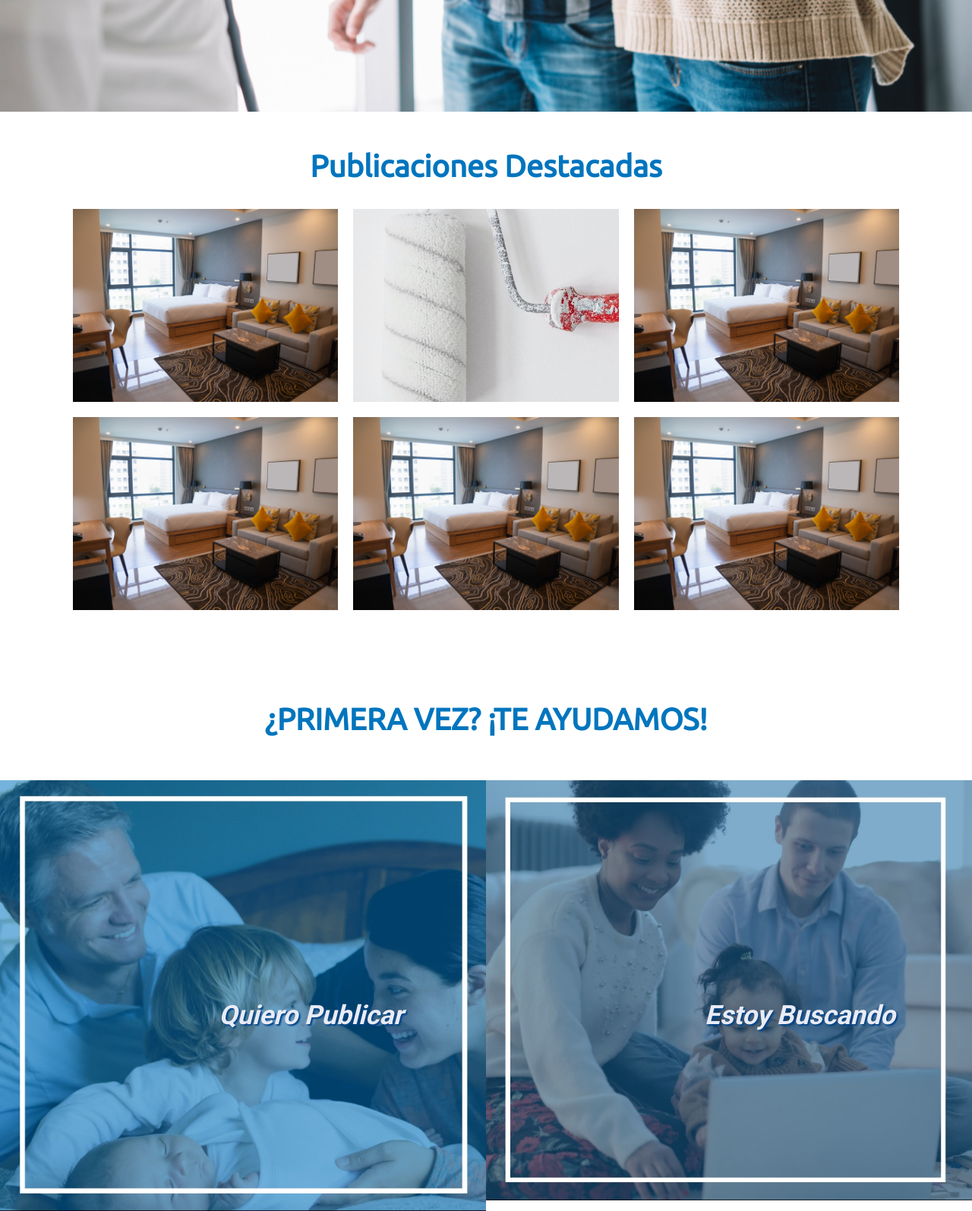
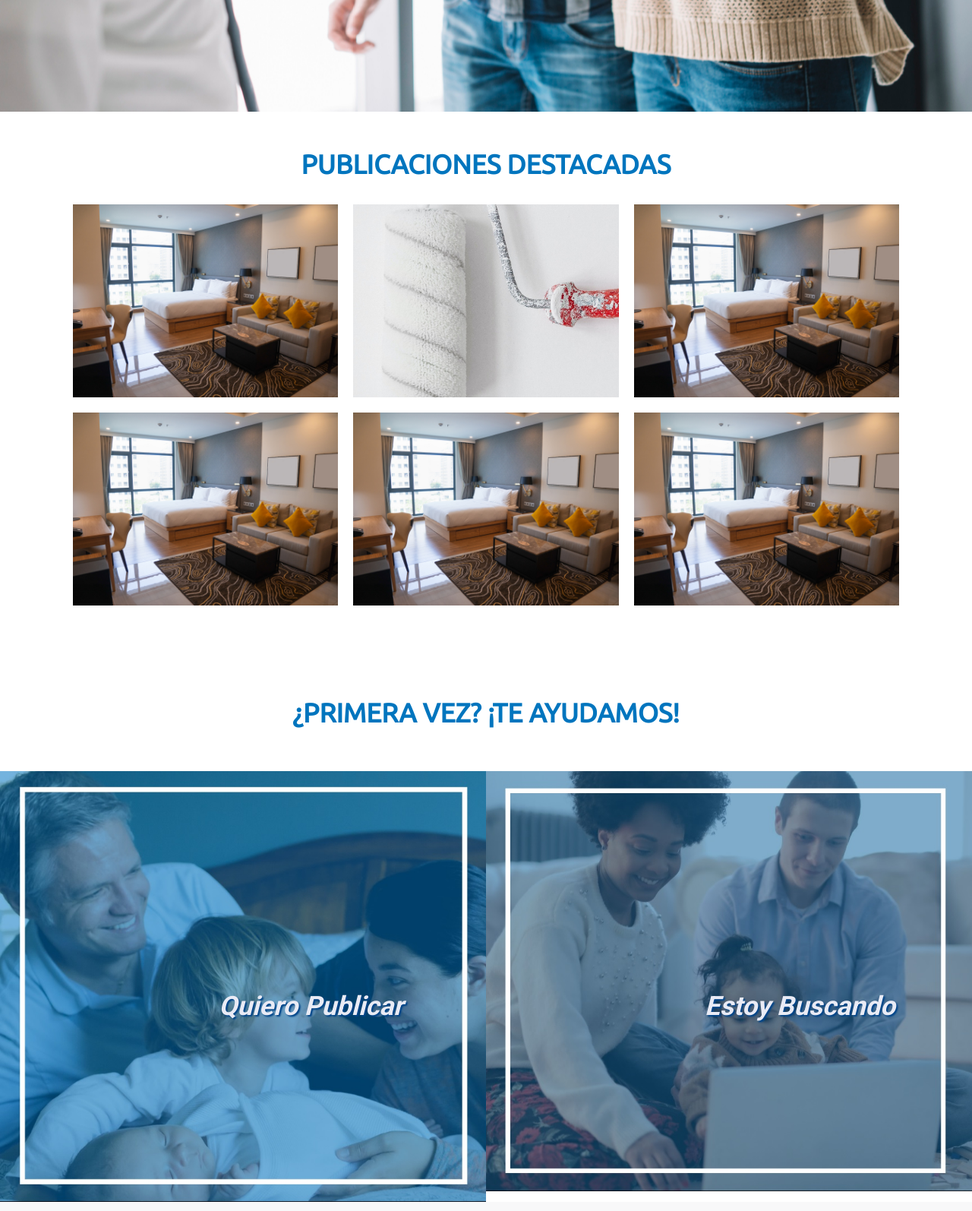
Before and after one commit to HelixInCode/Dueno-Directo, a PHP site: page / in a window 1280 px wide. Shown: the part 653-2247 px from the top of the page at 76% size. Run offline with PHP 8.4, Linux system fonts and the light colour scheme; some libraries are stand-ins or nearby versions.

Commit message:
responsive primera vez?

```diff
--- a/dist/css/style.css
+++ b/dist/css/style.css
@@ -178,6 +178,7 @@ nav > .menu-items > li:nth-of-type(5) > a:hover{
   font-weight: bold;
   color: #0075BE;
   text-align: center;
+  font-size: 25px;
 }
 #publications > .publications-container{
   display: grid;
@@ -309,10 +310,11 @@ nav > .menu-items > li:nth-of-type(5) > a:hover{
   font-family: 'Ubuntu', sans-serif;
   font-weight: bold;
   color: #0075BE;
+  font-size: 25px;
 }
 #primera-vez > .contenedor-opciones{
   display: grid;
-  grid-template-columns: repeat(2, 1fr);
+  grid-template-columns:  1fr;
 }
 #primera-vez > .contenedor-opciones > a{
   position: relative;
@@ -343,9 +345,17 @@ nav > .menu-items > li:nth-of-type(5) > a:hover{
   #modal-servicios:hover > #submenu{
     right: 60px;
   }
-
+  #publications h1{
+    font-size: 35px;
+  }
   #publications > .publications-container{
     grid-template-columns: repeat(2, minmax(100px, 450px));
+  }
+  #primera-vez > h1{
+    font-size: 35px;
+  }
+  #primera-vez > .contenedor-opciones{
+    grid-template-columns: repeat(2, 1fr);
   }
 }
 @media (min-width: 992px){
--- a/index.html
+++ b/index.html
@@ -101,7 +101,7 @@
     </div>
 
     <section id="publications" class="py-5 px-3 px-lg-5">
-      <h1>Publicaciones Destacadas</h1>
+      <h1>PUBLICACIONES DESTACADAS</h1>
       <div class="publications-container py-4 px-xl-5">
 
       <div class="publications-item">
```
Also changed, not shown: src/css/style.css (+12 -2 lines).
